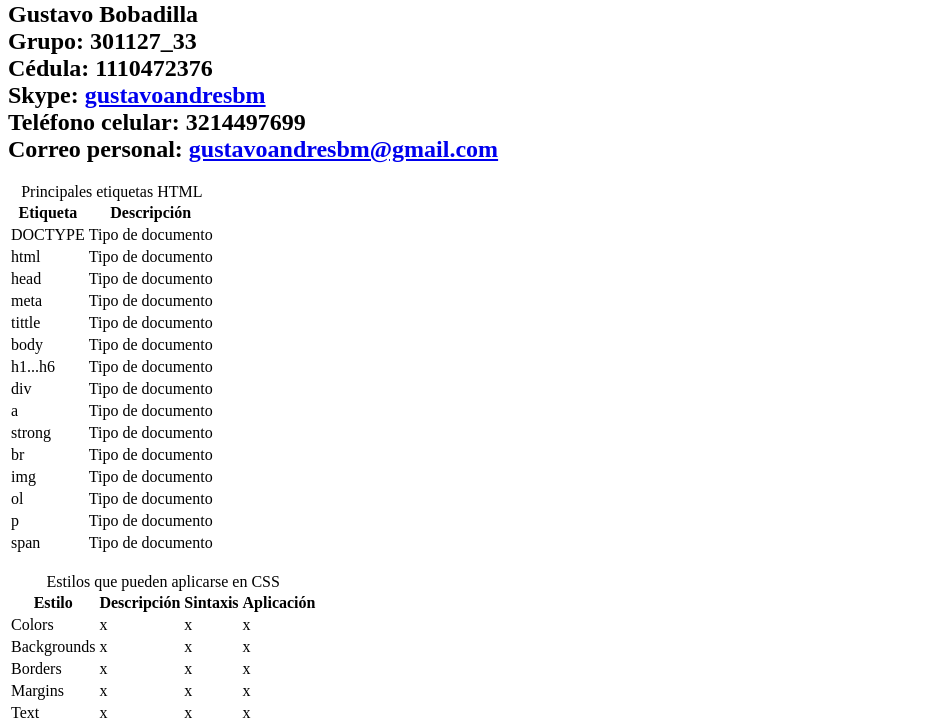
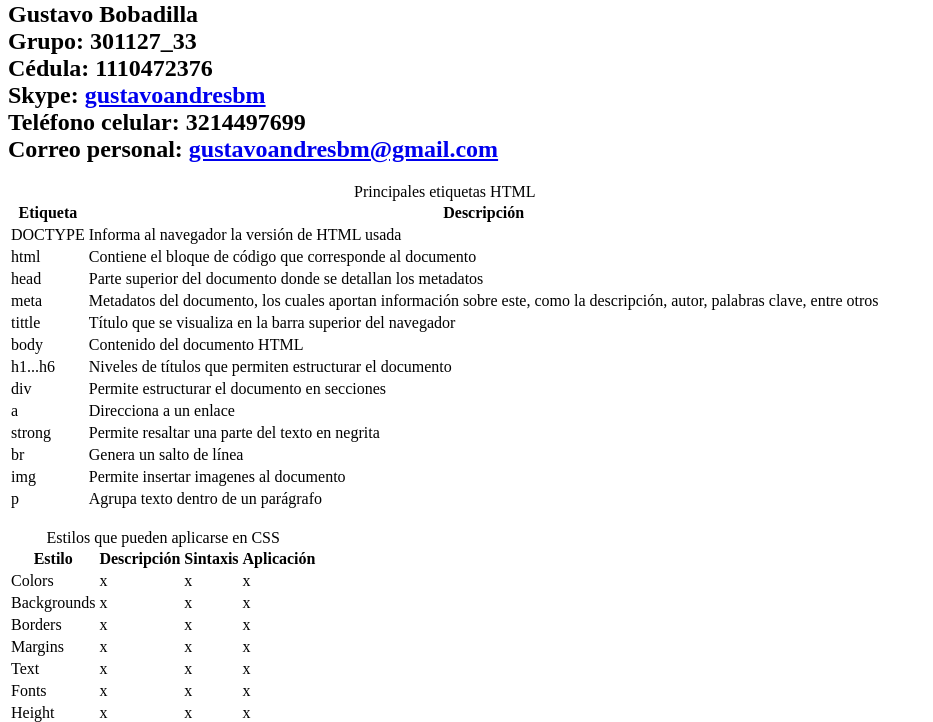
Before and after one commit to gustavoandresbm/PSW-GustavoBobadilla, a plain HTML site: page index.html in a window 1280 px wide. Shown: the part 79-801 px from the top of the page, without its empty margins (0-933 px from the left). Drawn offline with Linux system fonts and the light colour scheme.

Commit message:
Update index.html

```diff
--- a/index.html
+++ b/index.html
@@ -2,9 +2,9 @@
 <html lang="es">
 <head>
     <meta charset="UTF-8">
-    <meta name="description" content="Fase 1 Curso de Programación de Sitios Web - UNAD">
-    <meta name="keywords" content="Programación, Sitios Web, html, CSS, UNAD">
-    <meta name="author" content="Gustavo Bobadilla">
+    <meta name="descripcion" content="Fase 1 Curso de Programación de Sitios Web - UNAD">
+    <meta name="palabrasclave" content="Programación, Sitios Web, html, CSS, UNAD">
+    <meta name="autor" content="Gustavo Bobadilla">
     <meta http-equiv="X-UA-Compatible" content="IE=edge">
     <meta name="viewport" content="width=device-width, initial-scale=1.0">
     <title>Presaberes UNAD 2022</title>
@@ -28,63 +28,55 @@
         </tr>
         <tr>
             <td>DOCTYPE</td>
-            <td>Tipo de documento</td>
+            <td>Informa al navegador la versión de HTML usada</td>
         </tr>
         <tr>
             <td>html</DOCTYPE></td>
-            <td>Tipo de documento</td>
+            <td>Contiene el bloque de código que corresponde al documento</td>
         </tr>
         <tr>
             <td>head</td>
-            <td>Tipo de documento</td>
+            <td>Parte superior del documento donde se detallan los metadatos</td>
         </tr>
         <tr>
             <td>meta</td>
-            <td>Tipo de documento</td>
+            <td>Metadatos del documento, los cuales aportan información sobre este, como la descripción, autor, palabras clave, entre otros</td>
         </tr>
         <tr>
             <td>tittle</td>
-            <td>Tipo de documento</td>
+            <td>Título que se visualiza en la barra superior del navegador</td>
         </tr>
         <tr>
             <td>body</td>
-            <td>Tipo de documento</td>
+            <td>Contenido del documento HTML</td>
         </tr>
         <tr>
             <td>h1...h6</td>
-            <td>Tipo de documento</td>
+            <td>Niveles de títulos que permiten estructurar el documento</td>
         </tr>
         <tr>
             <td>div</td>
-            <td>Tipo de documento</td>
+            <td>Permite estructurar el documento en secciones</td>
         </tr>
         <tr>
             <td>a</td>
-            <td>Tipo de documento</td>
+            <td>Direcciona a un enlace</td>
         </tr>
         <tr>
             <td>strong</td>
-            <td>Tipo de documento</td>
+            <td>Permite resaltar una parte del texto en negrita</td>
         </tr>
         <tr>
             <td>br</td>
-            <td>Tipo de documento</td>
+            <td>Genera un salto de línea</td>
         </tr>
         <tr>
             <td>img</td>
-            <td>Tipo de documento</td>
-        </tr>
-        <tr>
-            <td>ol</td>
-            <td>Tipo de documento</td>
+            <td>Permite insertar imagenes al documento</td>
         </tr>
         <tr>
             <td>p</td>
-            <td>Tipo de documento</td>
-        </tr>
-        <tr>
-            <td>span</td>
-            <td>Tipo de documento</td>
+            <td>Agrupa texto dentro de un parágrafo</td>
         </tr>
     </table>
 
```
